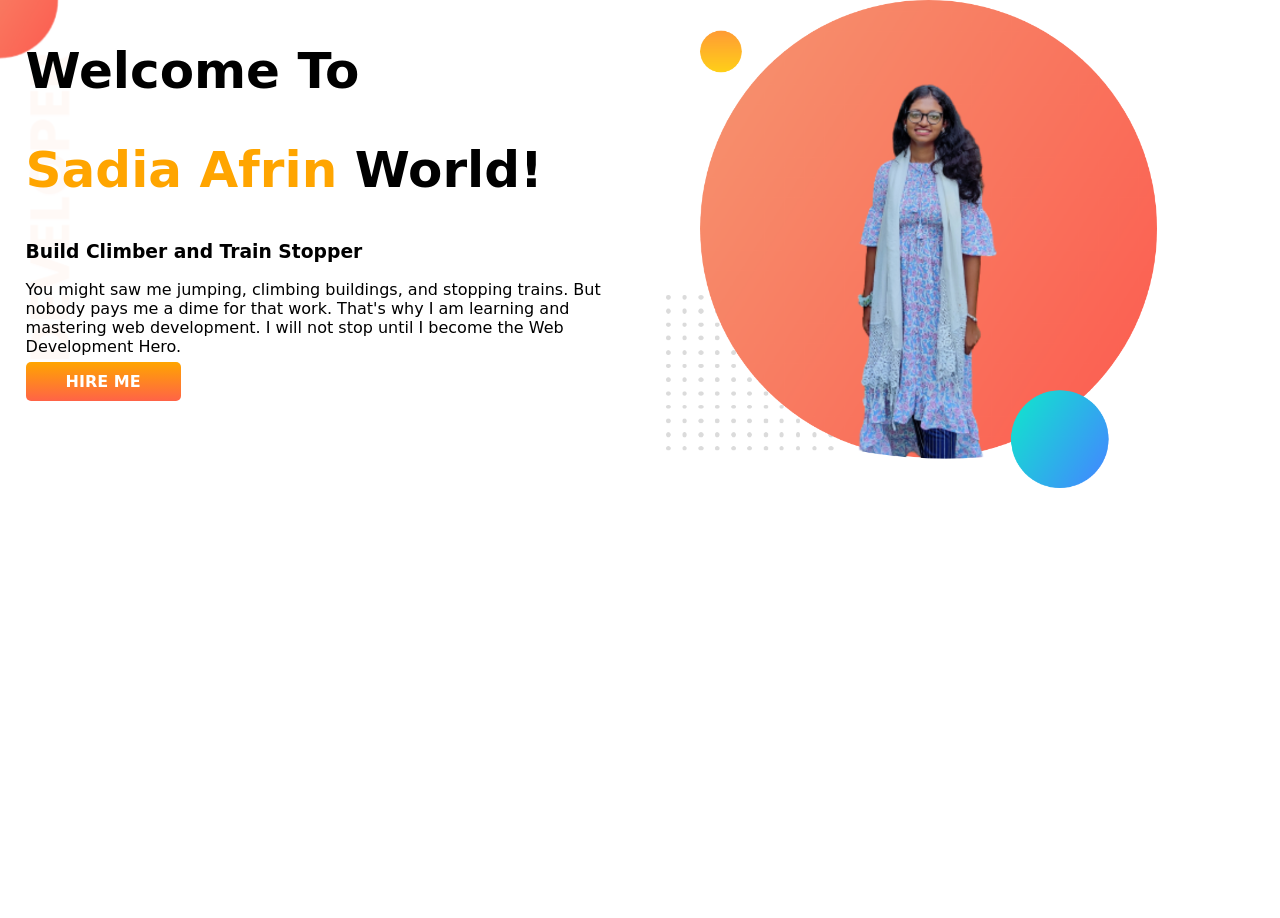
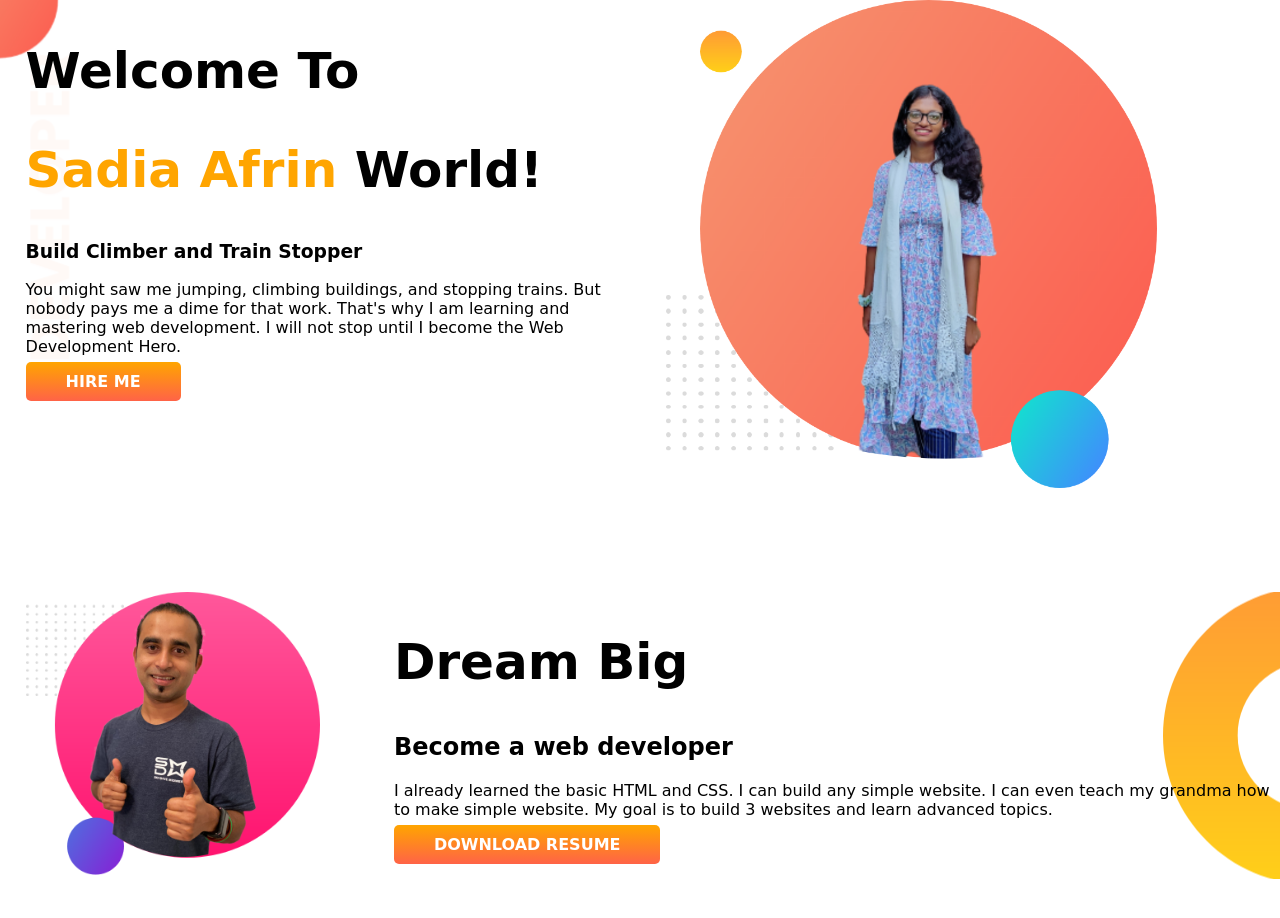
Before and after one commit to sadiaafrinisdead/developer-portfolio, a plain HTML site: page index.html in a window 1280 px wide. Before the commit the page ends 800 px from the top, so only its background shows below. Drawn offline with Linux system fonts and the light colour scheme; a web font is replaced by a local one.

Commit message:
dream added

```diff
--- a/index.html
+++ b/index.html
@@ -18,5 +18,16 @@
     <p>You might saw me jumping, climbing buildings, and stopping trains. But nobody pays me a dime for that work. That's why I am learning and mastering web development. I will not stop until I become the Web Development Hero.</p>
 <a class="link-button" target="_blank" href="https://www.linkedin.com/company/programminghero"> HIRE ME</a> </div>
     <div class="half-width"><img src="hehe-bg.png"></div> </section>
+    <section class="dream-big">
+        <div class="half-width">
+            <img src="images/jhankar2.png" alt="">
+        </div>
+        <div>
+            <h1>Dream Big</h1>
+            <h2>Become a web developer</h2>
+            <p>I already learned the basic HTML and CSS. I can build any simple website. I can even teach my grandma how to make simple website. My goal is to build 3 websites and learn advanced topics.</p>
+            <a class="link-button" target="_blank" href="">DOWNLOAD RESUME</a>
+        </div>
+    </section>
 </body>
 </html>
--- a/style.css
+++ b/style.css
@@ -10,6 +10,7 @@ h1{
 }
 section{
     display: flex;
+    margin-bottom: 100px;
 }
 .half-width{
 width: 50%;
@@ -30,3 +31,8 @@ padding-left: 2%;
     background-image: url(images/top-banner.png);
     background-repeat: no-repeat;
 }
+.dream-big{
+    background-image: url(images/dream-bg.png);
+    background-repeat: no-repeat;
+    background-position: right;
+}
```
